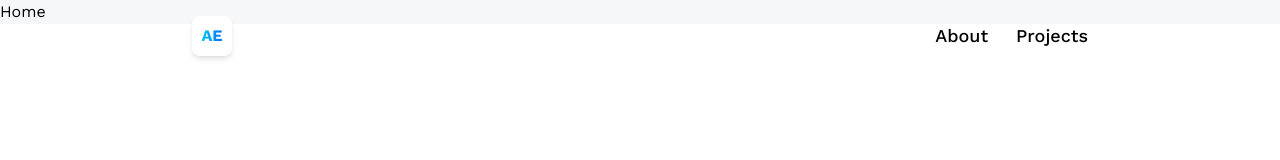
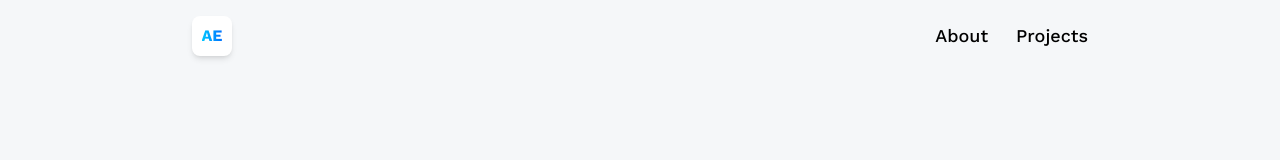
Before and after one commit to Alisoneoz/3d-animation, a React (Vite) app: page / in a window 1280 px wide. Shown: the top 160 px of the page. Built offline with nearby package versions, Linux system fonts and the light colour scheme.

Commit message:
Add style and comment out pop up for now

```diff
--- a/src/pages/Home.jsx
+++ b/src/pages/Home.jsx
@@ -1,6 +1,10 @@
 const Home = () => {
+  {/*       <div className="absolute top-28 left-0 right-0 z-10 flex items-center justify-center">
+          POPUP
+        </div> */}
   return (
-    <div>Home</div>
+    <section className="w-full h-screen relative">
+    </section>
   )
 }
 
```
